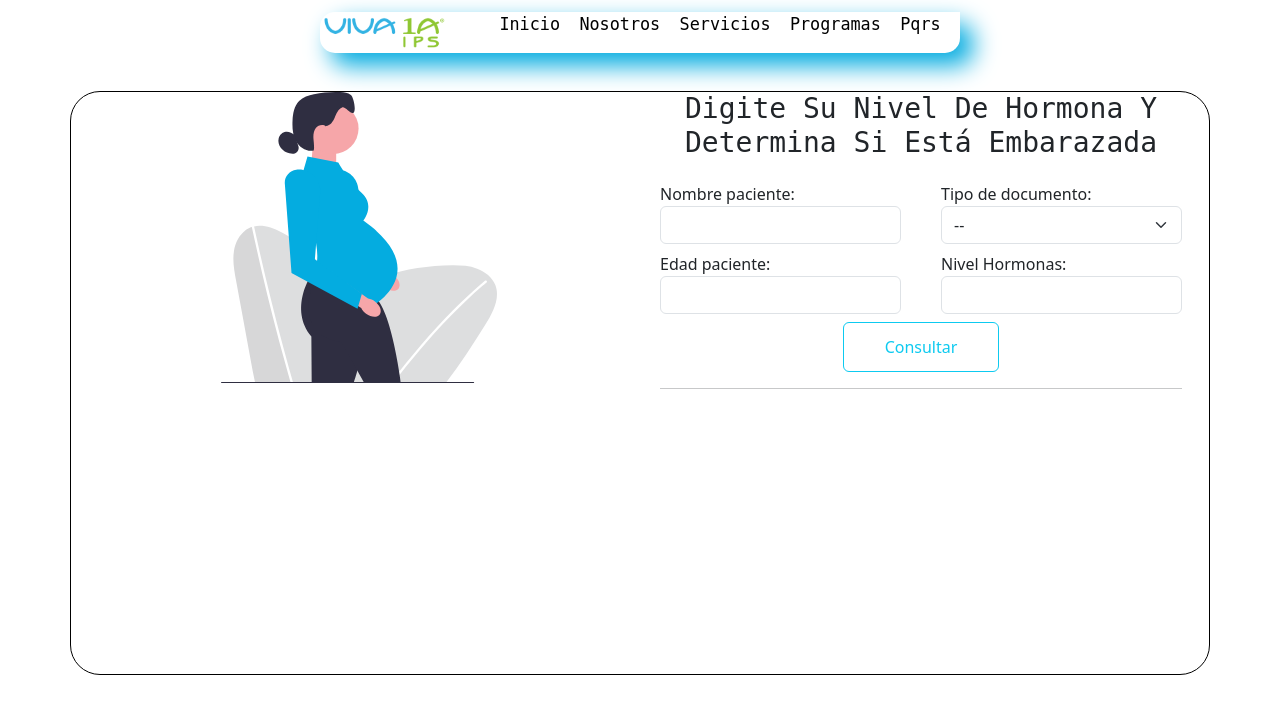
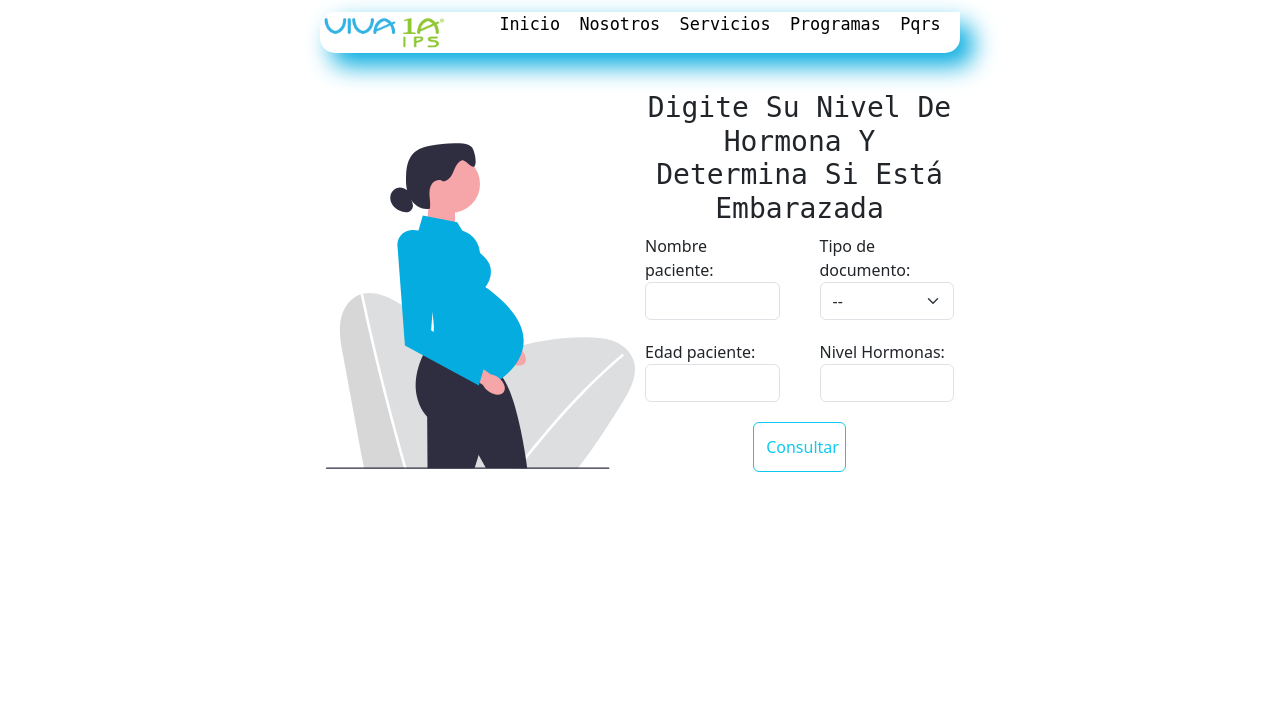
Before and after one commit to alceronDelgado/hormonas, a PHP site: page /hormonas/ in a window 1280 px wide. Shown: the part 24-738 px from the top of the page. Run offline with PHP 8.4, Linux system fonts and the light colour scheme.

Commit message:
cambios en container

```diff
--- a/assets/css/style.css
+++ b/assets/css/style.css
@@ -51,7 +51,6 @@ nav {
   height: 100%;
   align-items: center;
   margin: 0 auto;
-
   box-shadow: 12px 12px 25px 1px #04ace0;
   border-radius: 15px;
   position: relative;
@@ -113,25 +112,23 @@ nav {
 
 }
 
-.container {
+.content {
   width: 60%;
-  margin: 0 auto;
   display: flex;
   flex-direction: row;
   position: relative;
   top: 50px;
-  border: 1px solid black;
   border-radius: 30px;
 
   .items {
+    margin: 0 auto;
     display: flex;
     flex-direction: row;
     justify-content: space-between;
-    width: 100%;
+    width: 50%;
+    height: 430px;
     gap: 10px;
     position: relative;
-  }
-
     .element{
       width: 100%;
 
@@ -149,14 +146,13 @@ nav {
         display: flex;
         flex-direction: column;
         position: relative;
-      padding: 15px;
+        gap: 3px;
 
         .form1 {
           display: flex;
           flex-direction: column;
           width: 100%;
-        gap: 8px;
-
+          gap: 20px;
 
           /* input class */
           .item {
@@ -187,30 +183,32 @@ nav {
               height: 50px;
             }
           }
-
-
         }
       }
-
     }
-
-
-
-
+  }
 
   .img {
     object-fit: cover;
     width: 100%;
 
-
     #pregnant {
       width: 100%;
-      height: 50%;
+      height: 100%;
     }
   }
 
   .result {
+    width: 100%;
     display: flex;
-    flex-direction: row;
+    flex-direction: column;
+    height: calc(100vh - 820px);
+    margin-top: 30px;
+
+    .hello{
+      /* Le coloque inherit para que herede el tamaño del contendor */
+      font-size: inherit;
+      text-transform: capitalize;
     }
   }
+}
--- a/index.php
+++ b/index.php
@@ -39,7 +39,7 @@
     </div>
   </header>
 
-  <div class="container">
+  <div class="container-fluid content">
     <div class="items">
       <div class="img">
         <img src="assets/img/pregnatEdit.svg" alt="" id="pregnant">
@@ -78,21 +78,21 @@
               <button id="btn" class="btn btn-outline-info">Consultar</button>
             </div>
           </form>
-          <hr>
         </div>
         <div class="result">
           <?php
             if (isset($_SESSION['respuesta'])) {
-              for ($i=0; $i < count($_SESSION['respuesta']); $i++) { ?>
-              <?php echo $_SESSION['respuesta'][$i].'<br>';?>
-            <?php
-              }
-              session_destroy();
+              foreach ($_SESSION['respuesta'] as $key => $value) { ?>
+                <span class="hello"><?php echo $key.": ".$value; ?></span>
+          <?php
+            }
+            session_destroy();
             }else{
-              echo "";
+            echo "";
             }
           ?>
         </div>
+
       </div>
     </div>
   </div>
```
Also changed, not shown: hormonas.php (+7 -1 lines). Lines whose indentation alone changed are shown as unchanged.
